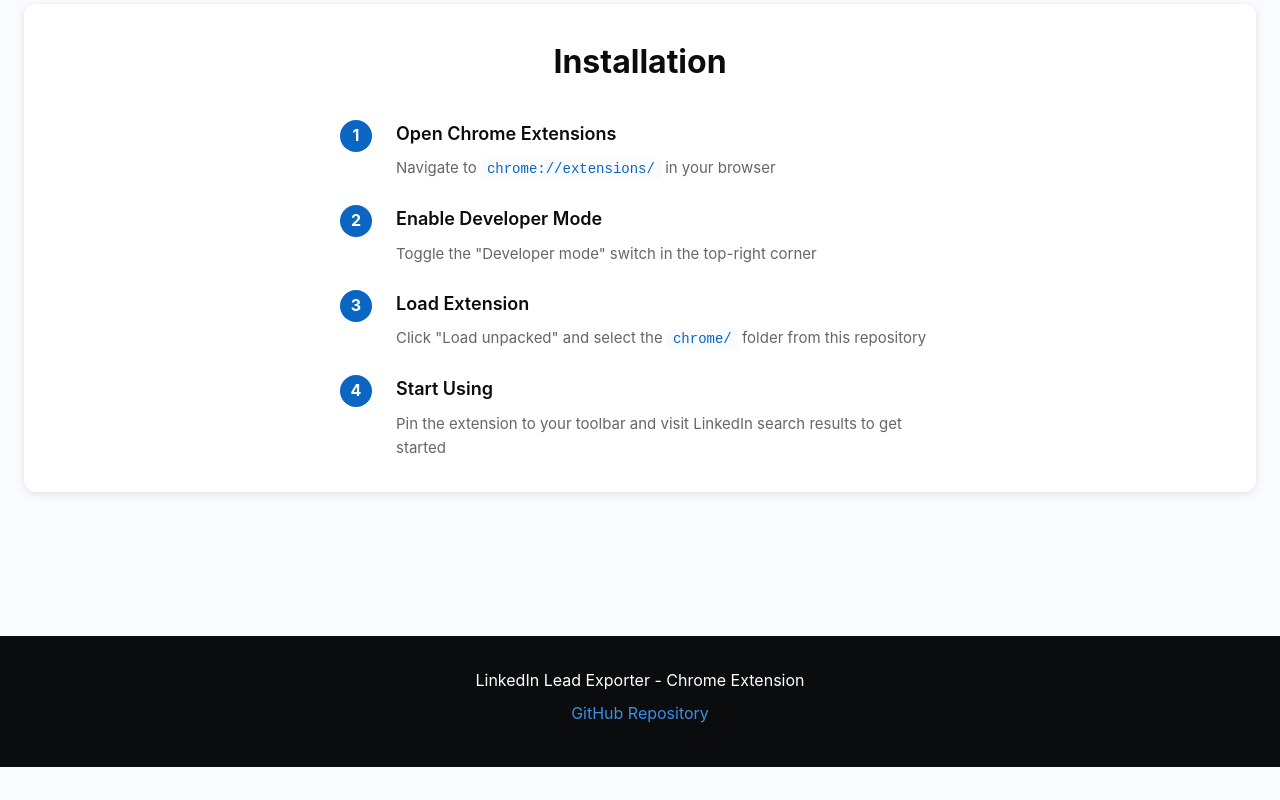
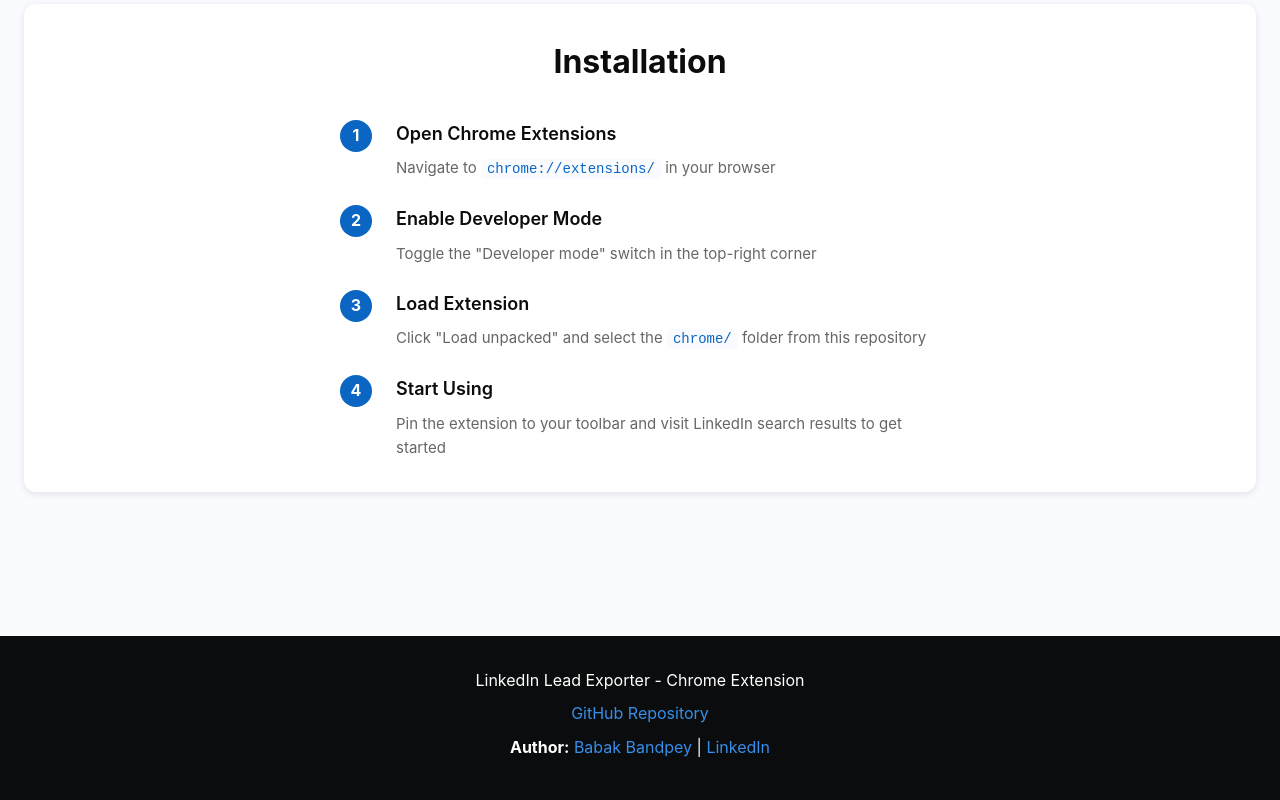
Before and after one commit to cocodedk/linkedin-extension, a browser extension: page docs/index.html in a window 1280 px wide. Shown: the part 1218-2018 px from the top of the page. Before the commit the page ends 1985 px from the top, so only its background shows below. Drawn offline with Linux system fonts and the light colour scheme.

Commit message:
Add author information and links to cocode.dk and LinkedIn

```diff
--- a/docs/index.html
+++ b/docs/index.html
@@ -119,6 +119,10 @@
       <p>
         <a href="https://github.com/cocodedk/linkedin-extension" target="_blank" rel="noopener">GitHub Repository</a>
       </p>
+      <p>
+        <strong>Author:</strong> <a href="https://cocode.dk" target="_blank" rel="noopener">Babak Bandpey</a> |
+        <a href="https://linkedin.com/in/babakbandpey" target="_blank" rel="noopener">LinkedIn</a>
+      </p>
     </div>
   </footer>
 </body>
```
Also changed, not shown: README.md.
